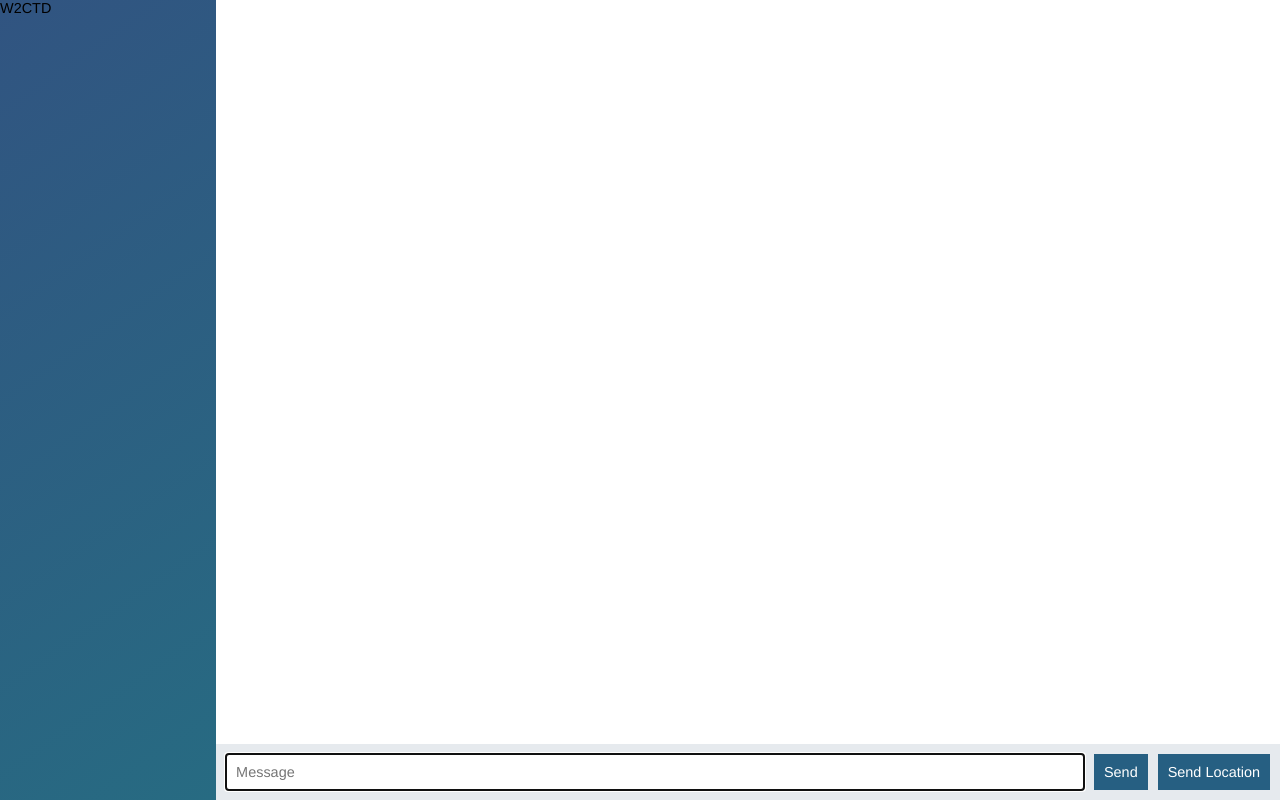
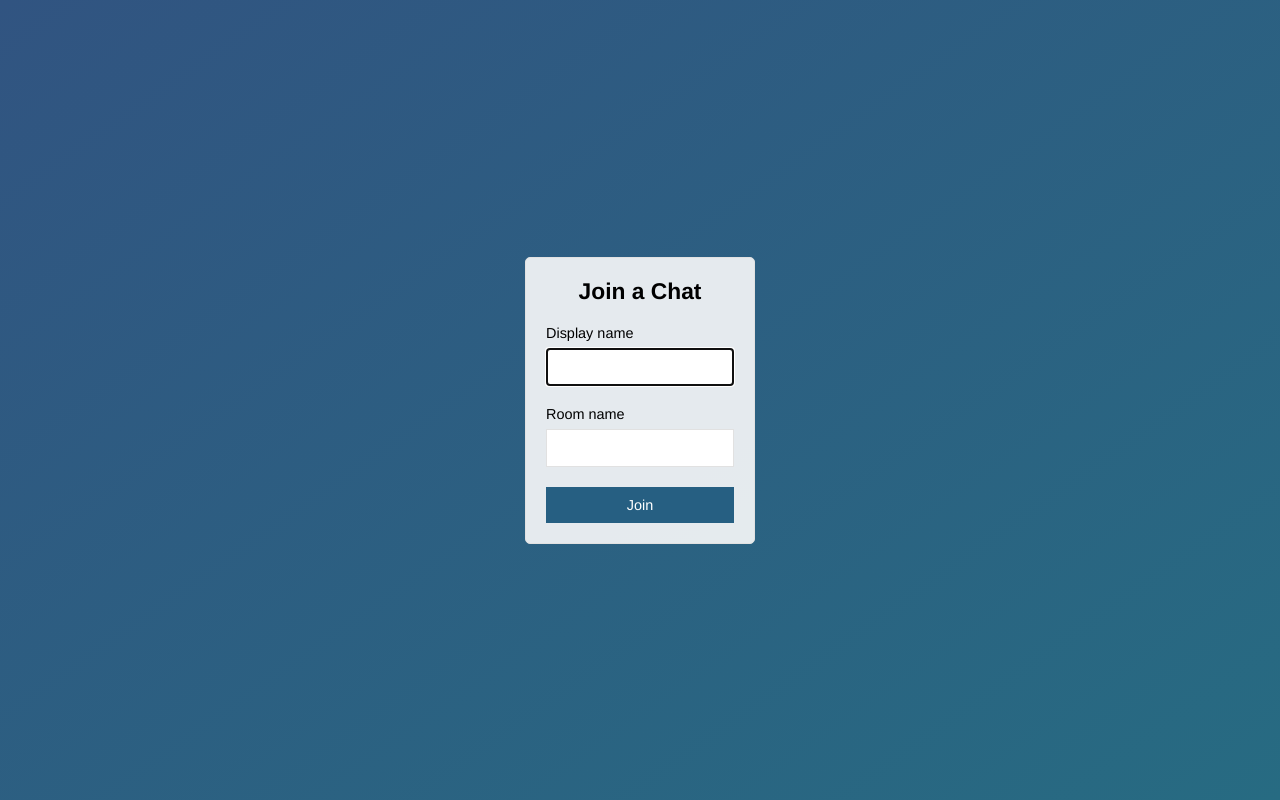
Before and after one commit to jvirriel-per/nodejs-course, a website: page node-chat-app/public/index.html in a window 1280 px wide. Drawn offline with Linux system fonts and the light colour scheme.

Commit message:
Add join page that submits to chat.html

```diff
--- a/node-chat-app/public/index.html
+++ b/node-chat-app/public/index.html
@@ -2,59 +2,29 @@
 <html>
 <head>
 	<meta charset="utf-8">
+	<title>Join | ChatApp</title>
+	<meta name="viewport" content="width=device-width, initial-scale=1, user-scalable=no">
 	<link rel="stylesheet" type="text/css" href="/css/styles.css">
 	</head>
 
-	<body class="chat">
-
-		<div class="chat__sidebar">
-			<h2>W2CTD</h2>
-			<div id="users"></div>
+<body class="centered-form">
+	<div class="centered-form__form">
+		<form action="/chat.html">
+		<div class="form-field">
+			<h3>Join a Chat</h3>
 		</div>
-
-		<div class="chat__main">
-			<ol id="messages" class="chat__messages"></ol>
-
-
-		<div class="chat__footer">
-			<form id="message-form">
-			<input type="text" name="message" placeholder="Message" autofocus autocomplete="off"/>
-			<button>Send</button>
+		<div class="form-field">
+		<label>Display name</label>
+		<input type="text" name="name" autofocus />
+		</div>
+		<div class="form-field">
+			<label>Room name</label>
+			<input type="text" name="room"/>
+		</div>
+		<div class="form-field">
+			<button>Join</button>
+		</div>
 		</form>
-		<button id="send-location">Send Location</button>
-		</div>
 	</div>
-
-	<script id="message-template" type="text/template">
-		<li class="message">
-			<div class="message__title">
-				<h4>{{from}}</h4>
-				<span>{{createdAt}}</span>
-			</div>
-			<div class="message__body">
-				<p>{{text}}</p>
-			</div>
-		</li>
-	</script>
-
-		<script id="location-message-template" type="text/template">
-		<li class="message">
-			<div class="message__title">
-				<h4>{{from}}</h4>
-				<span>{{createdAt}}</span>
-			</div>
-			<div class="message__body">
-				<p>
-					<a href="{{url}}" target="_blank">My current location</a>
-				</p>
-			</div>
-		</li>
-	</script>
-
-		<script src="/socket.io/socker.io.js"></script>
-		<script src="/js/libs/jquery-3.3.1.min.js"></script>
-		<script src="/js/libs/moment.js"></script>
-		<script src="/js/libs/mustache.js"></script>
-		<script src="/js/index.js"></script>
-	</body>
+</body>
 </html>
```
Also changed, not shown: node-chat-app/public/chat.html (added, +62 -0 lines), node-chat-app/public/js/chat.js (renamed from node-chat-app/public/js/index.js).
